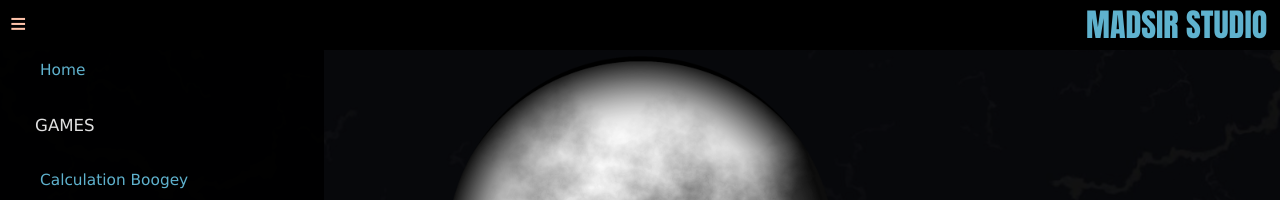
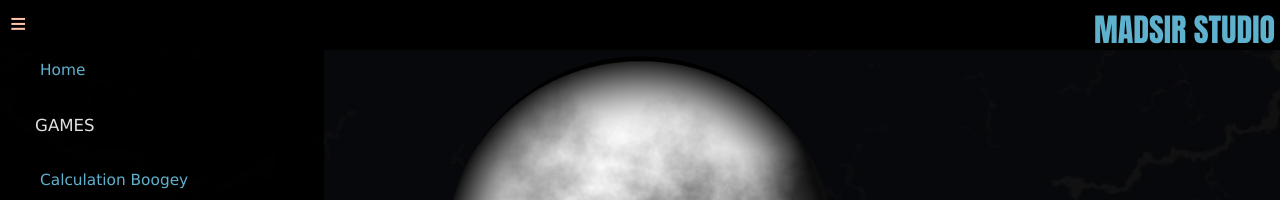
Before and after one commit to Madsir/madsirstudio.github.io, a Jekyll site: the page built from index.html, in a window 1280 px wide. Shown: the top 200 px of the page. Built offline with Jekyll 4.4.1, drawn with Linux system fonts in a browser that asks for light colours.

Commit message:
Update default.html

```diff
--- a/_layouts/default.html
+++ b/_layouts/default.html
@@ -40,7 +40,6 @@ body {
 .rightTitle {
   width: 35%;
   margin-left: auto;
-  margin-right: 1%;
  padding: 0;
  margin-bottom:0;
   align-items: flex-end;
@@ -48,8 +47,8 @@ body {
   color: #5fb2ce;
   font-family:Impact, Charcoal, sans-serif;
   font-size: 2.5em;
-  user-select: none
-
+  user-select: none;
+  padding: 5px 5px;
 }
 .hov {
   margin-left: 5%;
```
